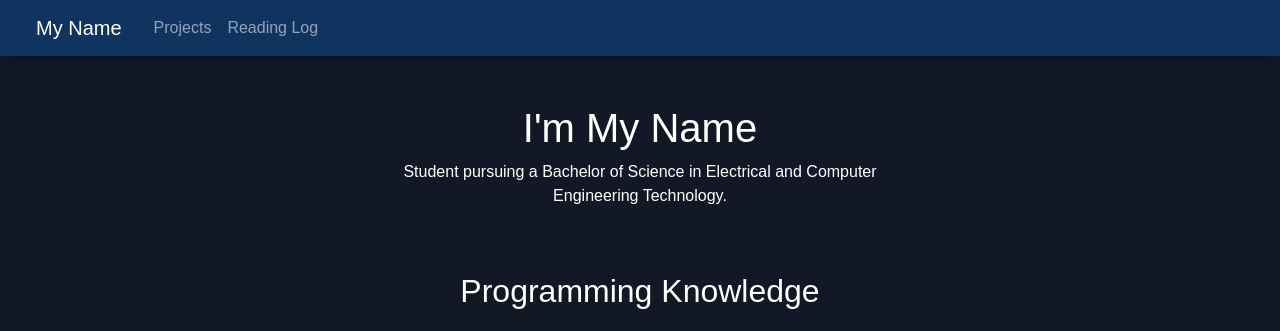
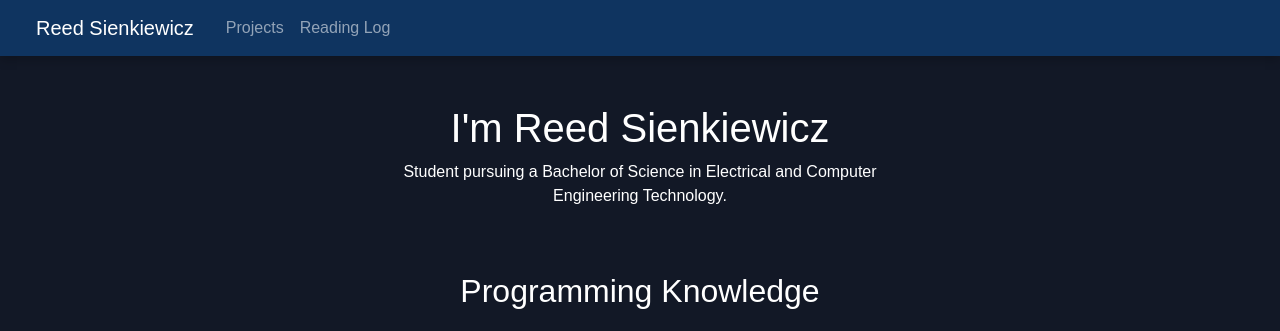
Before and after one commit to Reed-Sienkiewicz/Reed-Sienkiewicz.github.io, a plain HTML site: page index.html in a window 1280 px wide. Shown: the top 331 px of the page. Drawn offline with nearby package versions, Linux system fonts and the light colour scheme.

```diff
--- a/index.html
+++ b/index.html
@@ -5,7 +5,7 @@
     <meta charset="UTF-8">
     <meta http-equiv="X-UA-Compatible" content="IE=edge">
     <meta name="viewport" content="width=device-width, initial-scale=1.0">
-    <title>My Name</title>
+    <title>Reed Sienkiewicz</title>
     <link href="https://cdn.jsdelivr.net/npm/bootstrap@5.2.3/dist/css/bootstrap.min.css" rel="stylesheet"
         integrity="sha384-rbsA2VBKQhggwzxH7pPCaAqO46MgnOM80zW1RWuH61DGLwZJEdK2Kadq2F9CUG65" crossorigin="anonymous">
     <link rel="stylesheet" href="https://cdn.jsdelivr.net/gh/devicons/devicon@v2.15.1/devicon.min.css">
@@ -47,7 +47,7 @@
 <body>
     <nav class="navbar navbar-dark navbar-expand-lg">
         <div class="container-fluid">
-            <a class="navbar-brand mx-4" href="#">My Name</a>
+            <a class="navbar-brand mx-4" href="#">Reed Sienkiewicz</a>
             <button class="navbar-toggler" type="button" data-bs-toggle="collapse"
                 data-bs-target="#navbarTogglerDemo02" aria-controls="#navbarTogglerDemo02" aria-expanded="false"
                 aria-label="Toggle navigation">
@@ -65,7 +65,7 @@
     <div class="container my-5">
         <div class="row justify-content-center">
             <div class="col-lg-6 align-self-center text-center">
-                <h1>I'm My Name</h1>
+                <h1>I'm Reed Sienkiewicz</h1>
                 <p>Student pursuing a Bachelor of Science in Electrical and Computer Engineering Technology.</p>
             </div>
         </div>
```
